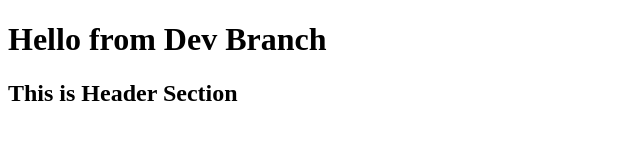
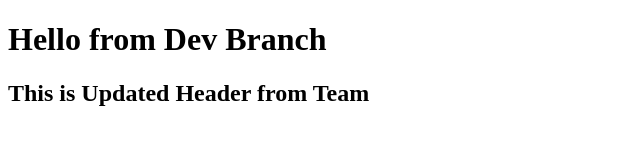
Before and after one commit to mubshsoft/git-training-project, a plain HTML site: page index.html in a window 1280 px wide. Shown: the whole page, without its empty margins (0-640 px from the left). Drawn offline with Linux system fonts and the light colour scheme.

Commit message:
Updated header from another developer

```diff
--- a/index.html
+++ b/index.html
@@ -6,7 +6,7 @@
 <body>
 
   <h1>Hello from Dev Branch</h1>
-  <h2>This is Header Section</h2>
+  <h2>This is Updated Header from Team</h2>
 
 </body>
 </html>
```
